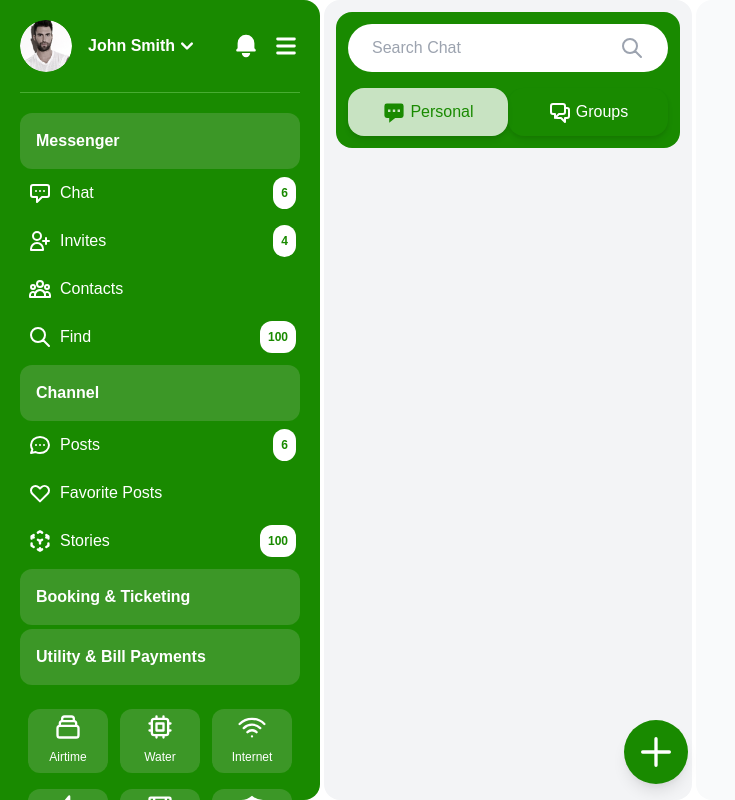
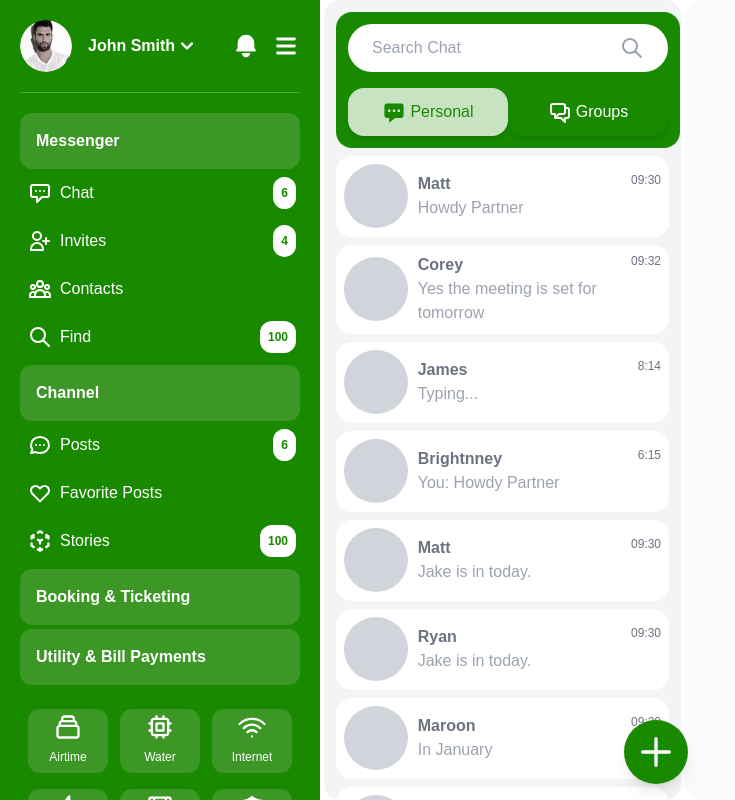
Before and after one commit to cephaschapa/ZCF-Web, a Next.js app: page /chat in a window 1280 px wide. Shown: the whole page, without its empty margins (0-735 px from the left). Built offline with nearby package versions, Linux system fonts and the light colour scheme.

Commit message:
Mid panel update

```diff
--- /dev/null
+++ b/components/Chat/PersonalChats.js
@@ -0,0 +1,173 @@
+import {useState} from "react"
+import Image from 'next/image'
+function PersonalChats({isActive}) {
+    const [active, setActive] = useState(false)
+
+    const ChatData = [
+        {
+            "id":1,
+            "username": "@mat",
+            "email": "mat@somemail.com",
+            "firstname":"Matt",
+            "lastname": "Smith",
+            "isTyping": false,
+            "messageSnippet": "Howdy Partner",
+            "profileImage": '/assets/profilepic.png',
+            "dateRecieved": "09:30",
+            "messageCount": 4,
+            "hasRecieved": true,
+            "hasRead": true,
+        },
+        {
+            "id":2,
+            "username": "@corey",
+            "email": "corey@somemail.com",
+            "firstname":"Corey",
+            "lastname": "Jerald",
+            "messageSnippet": "Yes the meeting is set for tomorrow",
+            "profileImage": '/assets/profilepic.png',
+            "dateRecieved": "09:32",
+            "messageCount": 1,
+            "hasRecieved": true,
+            "hasRead": false,
+        },
+        {
+            "id":3,
+            "username": "@james",
+            "email": "james@somemail.com",
+            "firstname":"James",
+            "lastname": "Smith",
+            "isTyping": true,
+            "profileImage": '/assets/profilepic.png',
+            "dateRecieved": "8:14",
+            "messageCount": 4,
+            "hasRecieved": true,
+            "hasRead": true,
+        },
+        {
+            "id":4,
+            "username": "@brightney",
+            "email": "brightney@somemail.com",
+            "firstname":"Brightnney",
+            "lastname": "Jackson",
+            "messageSnippet": "Call me now",
+            "profileImage": '/assets/profilepic.png',
+            "messageSnippet": "You: Howdy Partner",
+            "dateRecieved": "6:15",
+            "messageCount": 4,
+            "hasRecieved": true,
+            "hasRead": true,
+        },
+        {
+            "id":5,
+            "username": "@morton",
+            "email": "mat@somemail.com",
+            "firstname":"Matt",
+            "lastname": "Smith",
+            "messageSnippet": "Jake is in today.",
+            "profileImage": '/assets/profilepic.png',
+            "dateRecieved": "09:30",
+            "messageCount": 4,
+            "hasRecieved": true,
+            "hasRead": true,
+        },
+        {
+            "id":6,
+            "username": "@ryan",
+            "email": "ryan@somemail.com",
+            "firstname":"Ryan",
+            "lastname": "Brown",
+            "messageSnippet": "Jake is in today.",
+            "profileImage": '/assets/profilepic.png',
+            "dateRecieved": "09:30",
+            "messageCount": 4,
+            "hasRecieved": true,
+            "hasRead": true,
+        },
+        {
+            "id":7,
+            "username": "@maroon",
+            "email": "maroon@somemail.com",
+            "firstname":"Maroon",
+            "lastname": "Fox",
+            "messageSnippet": "In January",
+            "profileImage": '/assets/profilepic.png',
+            "dateRecieved": "09:30",
+            "messageCount": 4,
+            "hasRecieved": true,
+            "hasRead": true,
+        },
+        {
+            "id":8,
+            "username": "@kampamba",
+            "email": "kampamba@somemail.com",
+            "firstname":"Kampamba",
+            "lastname": "Chanda",
+            "messageSnippet": "In January",
+            "profileImage": '/assets/profilepic.png',
+            "dateRecieved": "Yesterday",
+            "messageCount": 4,
+            "hasRecieved": true,
+            "hasRead": true,
+        },
+        {
+            "id":9,
+            "username": "@cephas",
+            "email": "cephas@somemail.com",
+            "firstname":"Cephas",
+            "lastname": "Chapa",
+            "messageSnippet": "In January",
+            "profileImage": '/assets/profilepic.png',
+            "dateRecieved": "Yesterday",
+            "messageCount": 4,
+            "hasRecieved": true,
+            "hasRead": true,
+        },
+        {
+            "id":10,
+            "username": "@paul",
+            "email": "paul@somemail.com",
+            "firstname":"Paul",
+            "lastname": "Lokende",
+            "messageSnippet": "In January",
+            "profileImage": '/assets/profilepic.png',
+            "dateRecieved": "Yesterday",
+            "messageCount": 4,
+            "hasRecieved": true,
+            "hasRead": true,
+        },
+    ]
+    const Controller = e=>{setActive(true)}
+
+    return (
+        <div>
+            <ul>
+            {
+                ChatData.map((data) => {
+                    return (
+                        <li onClick={Controller} key={data.id} className={`${active == true ? 'bg-white' : 'border-b border-[#ffffff]'} text-gray-500 mb-2 bg-white rounded-2xl flex items-center p-2`}>
+                            <div className="flex flex-col w-24 h-full">
+                                {/* <Image src={data.profileImage} alt="userpicture" height="60" width="60"/> */}
+                                <div className="h-16 w-16 bg-gray-300 rounded-full">
+
+                                </div>
+                            </div>
+                            <div className="flex flex-col w-full">
+                                <div className="flex flex-row justify-between">
+                                    <p className="font-bold">{data.firstname}</p>
+                                    <p className="text-xs">{data.dateRecieved}</p>
+                                </div>
+                                <div className="flex flex-row w-full">
+                                    <p className="text-gray-400">{data.isTyping? 'Typing...' : data.messageSnippet}</p>
+                                </div>
+                            </div>
+                        </li>
+                    )
+                })
+            }
+            </ul>
+        </div>
+    )
+}
+
+export default PersonalChats
--- a/components/Midpanel/Midpanel.js
+++ b/components/Midpanel/Midpanel.js
@@ -3,11 +3,15 @@ import Buttons from '../Buttons/Button'
 import FloatingActionBtn from '../Buttons/FloatingActionBtn'
 import {PlusIcon} from '@heroicons/react/outline'
 import { ChatAltIcon } from '@heroicons/react/solid'
+import {useState} from 'react'
+import PersonalChats from '../Chat/PersonalChats'
+
 function Midpanel() {
+    const [openTab, setOpenTab] = useState(1);
     return (
-        <div className="w-96 rounded-2xl bg-gray-100 h-screen p-3 text-white mr-1">
+        <div className="w-96 rounded-2xl bg-gray-100 h-screen p-3 text-white mr-1 overflow-auto scrollbar-thin scrollbar-thumb-gray-300 scrollbar-track-gray-100">
             {/* Header */}
-            <div className="bg-[#198A00] p-3 rounded-2xl">
+            <div className="bg-[#198A00] p-3 rounded-2xl fixed">
                 <div className="bg-white p-3 px-6 rounded-full">
                     <form className="flex items-center">
                         <input className="flex-grow focus:outline-none text-gray-700" type="search" placeholder="Search Chat"/>
@@ -15,9 +19,24 @@ function Midpanel() {
                     </form>
                 </div>
                 <div className="flex justify-between mt-4">
-                    <Buttons title="Personal" icon={<ChatAltIcon className="h-6 mr-1"/>} type="primary"/>
-                    <Buttons title="Groups" icon={<ChatAlt2Icon className="h-6 mr-1" />} type="secondary"/>
+                    <Buttons onClick={
+                        (e)=>{
+                            e.preventDefault();
+                            setOpenTab(1)
+                        }
+                    } title="Personal" icon={<ChatAltIcon className="h-6 mr-1"/>} type="primary"/>
+                    <Buttons onClick={
+                        (e)=>{
+                            e.preventDefault();
+                            setOpenTab(2)
+                        }} title="Groups" icon={<ChatAlt2Icon className="h-6 mr-1" />} type="secondary"/>
                 </div>
+            </div>
+            {/* Chat items */}
+            <div className="mt-36">
+                {/* Personal 1 content */}
+                <PersonalChats />
+                {/* Group List Content */}
             </div>
             {/* Floating Add Button */}
             <div className="h-12 w-80 ml-8 bottom-8 fixed">
--- a/components/Navbar.js
+++ b/components/Navbar.js
@@ -48,7 +48,7 @@ function Navbar({active}) {
 
     return (
         <div>
-            <div className=" w-80 rounded-r-2xl bg-[#198A00] h-screen p-5 text-white mr-1 overflow-auto scrollbar-thin scrollbar-thumb-gray-300 scrollbar-track-gray-100">
+            <div className=" w-80 bg-[#198A00] h-screen p-5 text-white mr-1 overflow-auto scrollbar-thin scr scrollbar-thumb-gray-300 scrollbar-track-gray-100">
                 {/* Header */}
                     <div className="flex border-b border-[#48ac32] pb-5">
                         {/* User Profile */}
```
